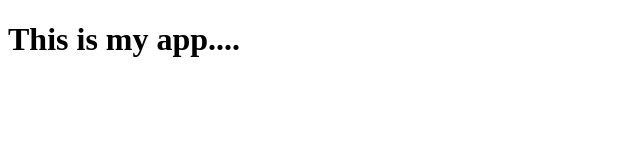
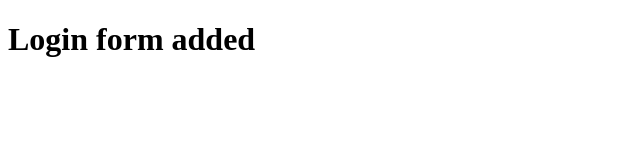
Before and after one commit to danielcheruiyot/sampleapp-login, a plain HTML site: page index.html in a window 1280 px wide. Shown: the whole page, without its empty margins (0-640 px from the left). Drawn offline with Linux system fonts and the light colour scheme.

Commit message:
Changed the index.html file and added login.html

```diff
--- a/index.html
+++ b/index.html
@@ -7,6 +7,6 @@
 	<title></title>
 </head>
 <body>
-	<h1>This is my app....</h1>
+	<h1>Login form added</h1>
 </body>
 </html>
```
